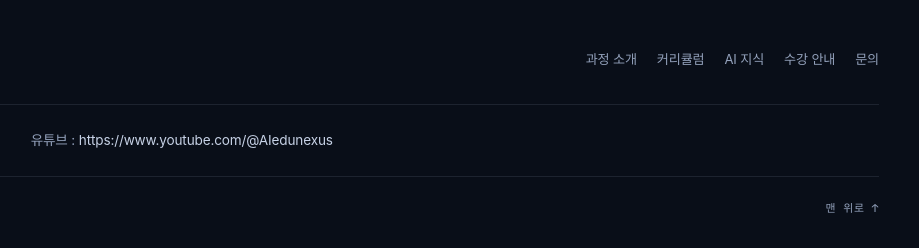
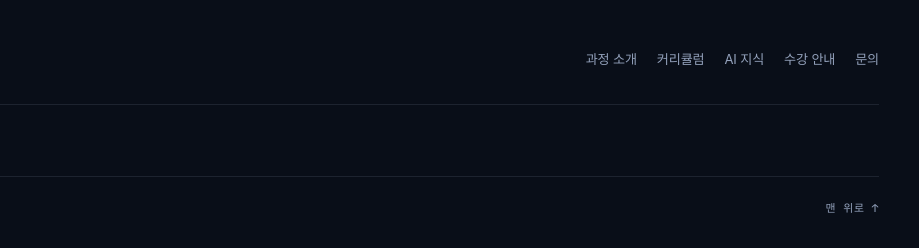
Before and after one commit to krgpt/aiedu, a plain HTML site: page index.html in a window 1280 px wide. Shown: the part 7349-7597 px from the top of the page, 361-1280 px from the left. Drawn offline with Linux system fonts and the light colour scheme; a web font is replaced by a local one.

Commit message:
Update index.html

```diff
--- a/index.html
+++ b/index.html
@@ -933,7 +933,6 @@
     <div class="footer-contact" aria-label="연락처">
       <p>연락처 : <a href="mailto:ydbksm@gmail.com">ydbksm@gmail.com</a></p>
       <p>카카오톡 ID : <span class="footer-kakao">xneo</span></p>
-      <p>유튜브 : <a href="https://www.youtube.com/@AIedunexus" target="_blank" rel="noopener noreferrer">https://www.youtube.com/@AIedunexus</a></p>
     </div>
 
     <div class="footer-bottom">
```
